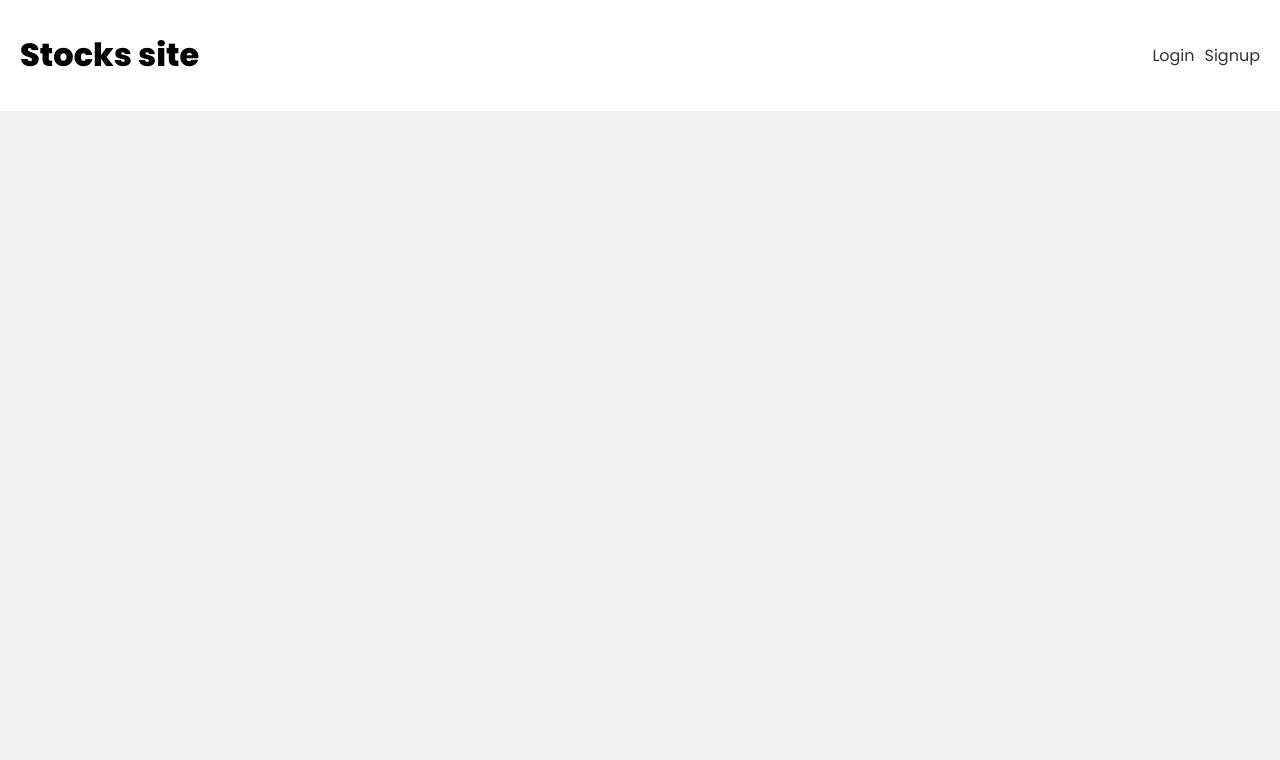
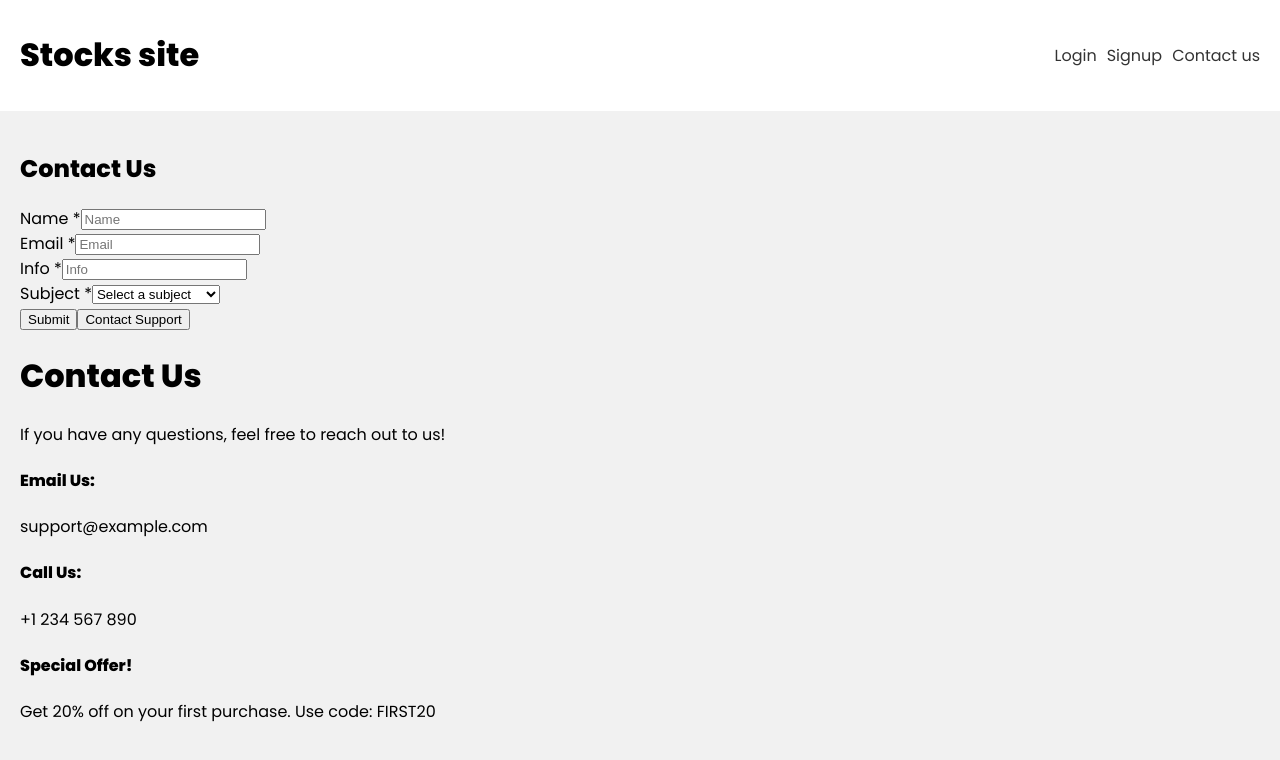
Before and after one commit to dor526/ClientServerFinalProject, a React (Create React App) app in the folder frontend/: page /contactus in a window 1280 px wide. Shown: the top 760 px of the page. Built offline with nearby package versions, Linux system fonts and the light colour scheme.

Commit message:
merge contactus to project

```diff
--- a/frontend/src/App.js
+++ b/frontend/src/App.js
@@ -3,6 +3,7 @@ import {BrowserRouter, Route, Routes, Navigate } from 'react-router-dom'
 import Login from "./pages/Login";
 import Signup from "./pages/Signup";
 import Navbar from "./components/Navbar";
+ import ContactUs from "./pages/contactus";
 function App() {
   return (
     <div className="App">
@@ -21,6 +22,10 @@ function App() {
           <Route path="/signup" element={<Signup></Signup>}>
           </Route>
 
+          <Route path="/contactus" element={<ContactUs></ContactUs>}>
+          </Route>
+
+
         </Routes>
 
       </div>
--- a/frontend/src/components/Navbar.js
+++ b/frontend/src/components/Navbar.js
@@ -9,6 +9,7 @@ const Navbar = () =>{
                 <div>
                     <Link to="/login">Login</Link>
                     <Link to="/signup">Signup</Link>
+                    <Link to="/contactus">Contact us</Link>
                 </div>
             </nav>
         </div>
--- /dev/null
+++ b/frontend/src/pages/contactus.js
@@ -0,0 +1,91 @@
+import React from 'react';
+//import './ContectUscss.css';
+
+const ContactUs = () => {
+    return (
+        <div className="container">
+            <div className="row">
+                <ContactForm />
+                <ContactInfo />
+            </div>
+        </div>
+    );
+};
+
+const ContactForm = () => {
+    const handleSubmit = (e) => {
+        e.preventDefault();
+        const name = e.target.name.value;
+        const email = e.target.email.value;
+        const info = e.target.info.value;
+        const predefinedSubject = e.target.predefinedSubject.value;
+
+        if (name === '' || email === '' || info === '' || predefinedSubject === '') {
+            alert('All fields are required!');
+        } else {
+            alert(`Thank you, ${name}. Your message has been sent!`);
+        }
+    };
+
+    const handleSupportClick = () => {
+        alert('Support Contact: support@example.com');
+    };
+
+    return (
+        <div className="col-sm-6">
+            <h2>Contact Us</h2>
+            <form id="contactForm" onSubmit={handleSubmit}>
+                <div className="form-group">
+                    <label htmlFor="name">Name <span className="text-danger">*</span></label>
+                    <input type="text" className="form-control" id="name" name="name" placeholder="Name" required />
+                </div>
+                <div className="form-group">
+                    <label htmlFor="email">Email <span className="text-danger">*</span></label>
+                    <input type="email" className="form-control" id="email" name="email" placeholder="Email" required />
+                </div>
+                <div className="form-group">
+                    <label htmlFor="info">Info <span className="text-danger">*</span></label>
+                    <input type="text" className="form-control" id="info" name="info" placeholder="Info" required />
+                </div>
+                <div className="form-group">
+                    <label htmlFor="predefinedSubject">Subject <span className="text-danger">*</span></label>
+                    <select className="form-control" id="predefinedSubject" name="predefinedSubject" required>
+                        <option value="">Select a subject</option>
+                        <option value="General Inquiry">General Inquiry</option>
+                        <option value="Technical Support">Technical Support</option>
+                        <option value="Billing">Billing</option>
+                    </select>
+                </div>
+                <button type="submit" className="btn btn-primary">Submit</button>
+                <button type="button" className="btn btn-secondary" onClick={handleSupportClick}>Contact Support</button>
+            </form>
+        </div>
+    );
+};
+
+const ContactInfo = () => {
+    return (
+        <div className="col-sm-6">
+            <div className="jumbotron text-center">
+                <h1>Contact Us</h1>
+                <p>If you have any questions, feel free to reach out to us!</p>
+                <div className="d-flex justify-content-center flex-wrap">
+                    <div className="p-2">
+                        <h4>Email Us:</h4>
+                        <p>support@example.com</p>
+                    </div>
+                    <div className="p-2">
+                        <h4>Call Us:</h4>
+                        <p>+1 234 567 890</p>
+                    </div>
+                </div>
+                <div className="alert alert-info mt-3">
+                    <h4>Special Offer!</h4>
+                    <p>Get 20% off on your first purchase. Use code: FIRST20</p>
+                </div>
+            </div>
+        </div>
+    );
+};
+
+export default ContactUs;
--- a/frontend/src/pages/dashboard.js
+++ b/frontend/src/pages/dashboard.js
@@ -1,24 +1,23 @@
-import { useEffect, useState } from "react"
+import { useEffect, useState } from "react";
 
-const Dashboard =() =>{
-  const [stocks, setStocks] = useState(null)
-  useEffect(()=>{
-    const fetchStocks =async () =>{
-        const response = await fetch('/api/dashboard/')
-        console.log(response[0]+"1"+response[1])
-        const json = await response.json()
-        console.log(json[0]+"2"+json[1])
-        if(response.ok){
-          setStocks(json)
-        }
-    }
-    fetchStocks()
-  }, [])
+const Dashboard = () => {
+  const [stocks, setStocks] = useState(null);
+  const [sortConfig, setSortConfig] = useState({ key: null, direction: 'ascending' });
+
+  useEffect(() => {
+    const fetchStocks = async () => {
+      const response = await fetch('/api/dashboard/');
+      const json = await response.json();
+      if (response.ok) {
+        setStocks(json);
+      }
+    };
+    fetchStocks();
+  }, []);
 
   useEffect(() => {
     console.log('Updated stocks state:', stocks);
   }, [stocks]); // This will log whenever 'stocks' state is updated
-
 
   const formatMarketCap = (value) => {
     if (value >= 1e12) {
@@ -26,12 +25,44 @@ const Dashboard =() =>{
     } else if (value >= 1e9) {
       return `$${(value / 1e9).toFixed(3)} B`;
     } else if (value >= 1e6) {
-      return `$${(value / 1e6).toFixed(3)} T`;
+      return `$${(value / 1e6).toFixed(3)} M`;
     } else {
       return `$${value}`;
     }
   };
 
+  const sortData = (key) => {
+    if (!stocks) return;
+
+    let direction = 'ascending';
+    if (sortConfig.key === key && sortConfig.direction === 'ascending') {
+      direction = 'descending';
+    }
+    console.log("!!!")
+
+
+    const sortedData = [...stocks.companiesData].sort((a, b) => {
+      if (a[key] < b[key]) {
+        return direction === 'ascending' ? -1 : 1;
+      }
+      if (a[key] > b[key]) {
+        return direction === 'ascending' ? 1 : -1;
+      }
+      return 0;
+    });
+    console.log("???")
+
+
+    setSortConfig({ key, direction });
+    setStocks({ ...stocks, companiesData: sortedData });
+  };
+
+  const getSortIcon = (key) => {
+    if (sortConfig.key === key) {
+      return sortConfig.direction === 'ascending' ? '▲' : '▼';
+    }
+    return '⇅';
+  };
 
   return (
     <div className="dashboard">
@@ -40,13 +71,25 @@ const Dashboard =() =>{
         <table className="styled-table">
           <thead>
             <tr>
-              <th>Rank</th>
-              <th>Name</th>
-              <th>Symbol</th>
-              <th>Market Cap</th>
-              <th>Price</th>
-              <th>Today's Change</th>
-              <th>Country</th>
+              <th onClick={() => sortData('rank')}>Rank ⇅</th>
+              <th onClick={() => sortData('name')}>
+                Name {getSortIcon('name')}
+              </th>
+              <th onClick={() => sortData('symbol')}>
+                Symbol {getSortIcon('symbol')}
+              </th>
+              <th onClick={() => sortData('marketCap')}>
+                Market Cap {getSortIcon('marketCap')}
+              </th>
+              <th onClick={() => sortData('currentPrice')}>
+                Price {getSortIcon('currentPrice')}
+              </th>
+              <th onClick={() => sortData('percentageChange')}>
+                Today's Change {getSortIcon('percentageChange')}
+              </th>
+              <th onClick={() => sortData('country')}>
+                Country {getSortIcon('country')}
+              </th>
             </tr>
           </thead>
           <tbody>
@@ -60,13 +103,7 @@ const Dashboard =() =>{
                 <td>{company.symbol}</td>
                 <td>{formatMarketCap(company.marketCap)}</td>
                 <td>${company.currentPrice.toFixed(2)}</td>
-                <td
-                  className={
-                    parseFloat(company.percentageChange) > 0
-                      ? 'positive-change'
-                      : 'negative-change'
-                  }
-                >
+                <td className={parseFloat(company.percentageChange) > 0 ? 'positive-change' : 'negative-change'}>
                   {company.percentageChange}
                 </td>
                 <td>{company.country}</td>
@@ -81,5 +118,4 @@ const Dashboard =() =>{
   );
 };
 
-
-export default Dashboard
+export default Dashboard;
```
